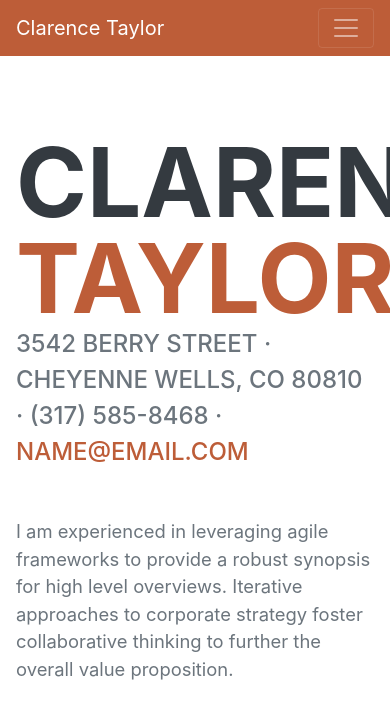
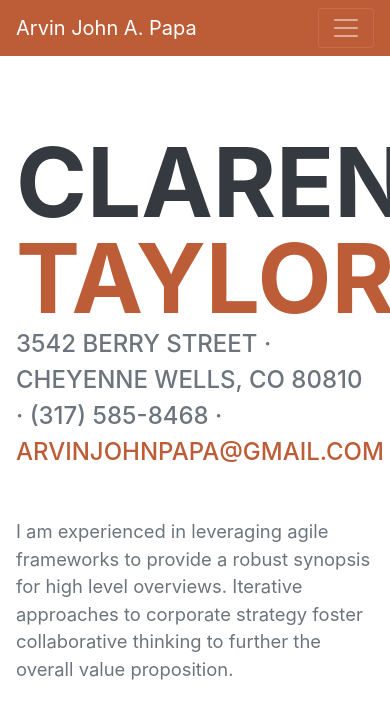
Before and after one commit to arvinjohnpapa/arvinjohnpapa.github.io, a plain HTML site: page index.html in a window 390 px wide. Shown: the top 726 px of the page. Drawn offline with nearby package versions, Linux system fonts and the light colour scheme; a web font is replaced by a local one.

Commit message:
Update name

```diff
--- a/index.html
+++ b/index.html
@@ -19,7 +19,7 @@
         <!-- Navigation-->
         <nav class="navbar navbar-expand-lg navbar-dark bg-primary fixed-top" id="sideNav">
             <a class="navbar-brand js-scroll-trigger" href="#page-top">
-                <span class="d-block d-lg-none">Clarence Taylor</span>
+                <span class="d-block d-lg-none">Arvin John A. Papa</span>
                 <span class="d-none d-lg-block"><img class="img-fluid img-profile rounded-circle mx-auto mb-2" src="assets/img/profile.jpg" alt="" /></span>
             </a>
             <button class="navbar-toggler" type="button" data-toggle="collapse" data-target="#navbarSupportedContent" aria-controls="navbarSupportedContent" aria-expanded="false" aria-label="Toggle navigation"><span class="navbar-toggler-icon"></span></button>
@@ -45,7 +45,7 @@
                     </h1>
                     <div class="subheading mb-5">
                         3542 Berry Street · Cheyenne Wells, CO 80810 · (317) 585-8468 ·
-                        <a href="mailto:name@email.com">name@email.com</a>
+                        <a href="mailto:name@email.com">arvinjohnpapa@gmail.com</a>
                     </div>
                     <p class="lead mb-5">I am experienced in leveraging agile frameworks to provide a robust synopsis for high level overviews. Iterative approaches to corporate strategy foster collaborative thinking to further the overall value proposition.</p>
                     <div class="social-icons">
```
